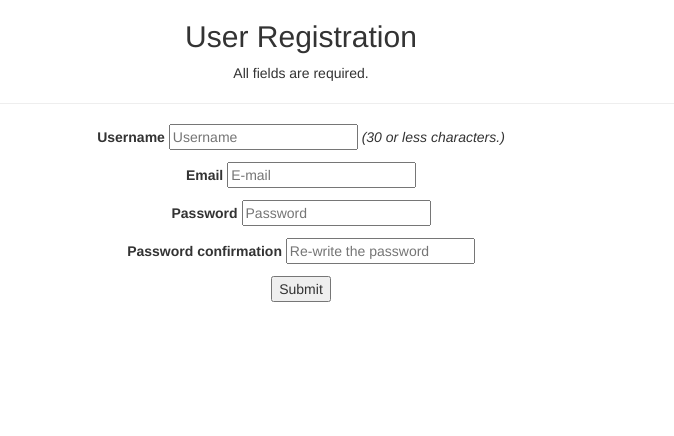
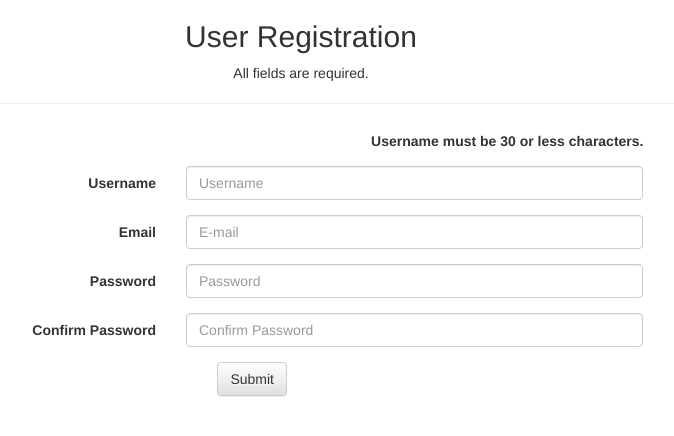
Before and after one commit to zuerst/myExpense, a Django app: template myExpense/myExpense/templates/user/register.html in a window 1360 px wide. Shown: the top 436 px of the page, without its empty margins (379-1053 px from the left). Run offline with Django 3.2, Linux system fonts and the light colour scheme; the template is opened without the code that fills it: values that come from a table or form of the project are taken from there, others are empty; parts of the project's set-up code (start-up, migrations or seed data) failed here and were passed over; some libraries are stand-ins or nearby versions.

Commit message:
Update UI for Login and Registeration. Impletement 404 PageError template

```diff
--- a/myExpense/myExpense/settings.py
+++ b/myExpense/myExpense/settings.py
@@ -25,7 +25,7 @@ SECRET_KEY = 'yu3j2^_m6sk6-413hm#@(raf*k3z3%a060(94cz%gw&t7_r5+c'
 # SECURITY WARNING: don't run with debug turned on in production!
 DEBUG = True
 
-ALLOWED_HOSTS = []
+ALLOWED_HOSTS = ['*']
 
 
 # Application definition
--- a/myExpense/myExpense/templates/mainPage.html
+++ b/myExpense/myExpense/templates/mainPage.html
@@ -205,7 +205,8 @@
                     </div>
                     <div class="form-group">
                         <div class="col-sm-offset-2 col-sm-10">
-                            <button type="submit" class="btn btn-default">Sign in</button>
+                            <button type="submit" class="btn btn-default col-md-2">Sign in</button>
+                            <p><a class="col-md-5" href="/accounts/register"> Register </a></p>
                         </div>
                     </div>
                 </form>
--- a/myExpense/myExpense/templates/user/register.html
+++ b/myExpense/myExpense/templates/user/register.html
@@ -8,24 +8,44 @@
     {% endif %}
     <hr></hr>
     <div class="container">
-    <form action="/accounts/register/" method="POST">
-        {% csrf_token %}
-        <p>
-            <label for="username">Username</label>
-            <input type="text" name="username" value="" id="username" placeholder="Username">
-            <i>(30 or less characters.)</i>
-        </p>
-        <p>
-            <label for="email">Email</label>
-            <input type="text" name="email" value="" id="email" placeholder="E-mail">
-        </p>
-        <p>
-            <label for="password1">Password</label>
-            <input type="password" name="password1" value="" id="password1" placeholder="Password">
-        </p>
-        <p>
-            <label for="password2">Password confirmation</label>
-            <input type="password" name="password2" value="" id="password2" placeholder="Re-write the password">
-        </p>
-        <input type="submit" value="Submit" />
+        <div class="row">
+              <div class="col-md-10 col-md-offset-3">
+                <form class="form-horizontal" action="/accounts/register/" method="POST">
+                    {% csrf_token %}
+                    <div class="form-group">
+                    <label for="username" class="col-md-offset-2 col-sm-6 control-label">Username must be 30 or less characters. </label>
+                    </div>
+                    <div class="form-group">
+                        <label for="username" class="col-sm-2 control-label">Username </label>
+                        <div class="col-sm-6">
+                        <input type="text" class="form-control" name="username" value="" id="username" placeholder="Username">
+                        </div>
+                    </div>
+                    <div class="form-group">
+                        <label for="email" class="col-sm-2 control-label">Email</label>
+                        <div class="col-sm-6">
+                            <input type="text" class="form-control" name="email" value="" id="email" placeholder="E-mail">
+                        </div>
+                    </div>
+                    <div class="form-group">
+                        <label class="col-sm-2 control-label" for="password1">Password</label>
+                        <div class="col-sm-6">
+                            <input type="password" class="form-control" name="password1" value="" id="password1" placeholder="Password">
+                        </div>
+                    </div>
+                    <div class="form-group">
+                        <label class="col-sm-2 control-label" for="password2">Confirm Password</label>
+                        <div class="col-sm-6">
+                            <input type="password" class="form-control" name="password2" value="" id="password2" placeholder="Confirm Password">
+                        </div>
+                    </div>
+                    <div class="form-group">
+                        <div class="col-sm-offset-2 col-sm-2">
+                        <input type="submit" class="btn btn-default" value="Submit" />
+                        </div>
+                    </div>
+                </form>
+        </div>
+    </div>
+
 {% endblock %}
--- a/myExpense/myExpense/templates/user/register_success.html
+++ b/myExpense/myExpense/templates/user/register_success.html
@@ -2,5 +2,5 @@
 
 {% block content %}
     <center><h2>Registration successful!</h2></center>
-    <center><p>Login <a href="/accounts/login/">here</a>.</p></center>
+    <center><p>Login <a href="/">here</a>.</p></center>
 {% endblock %}
```
Also changed, not shown: myExpense/myExpense/templates/404.html (added, +32 -0 lines).
